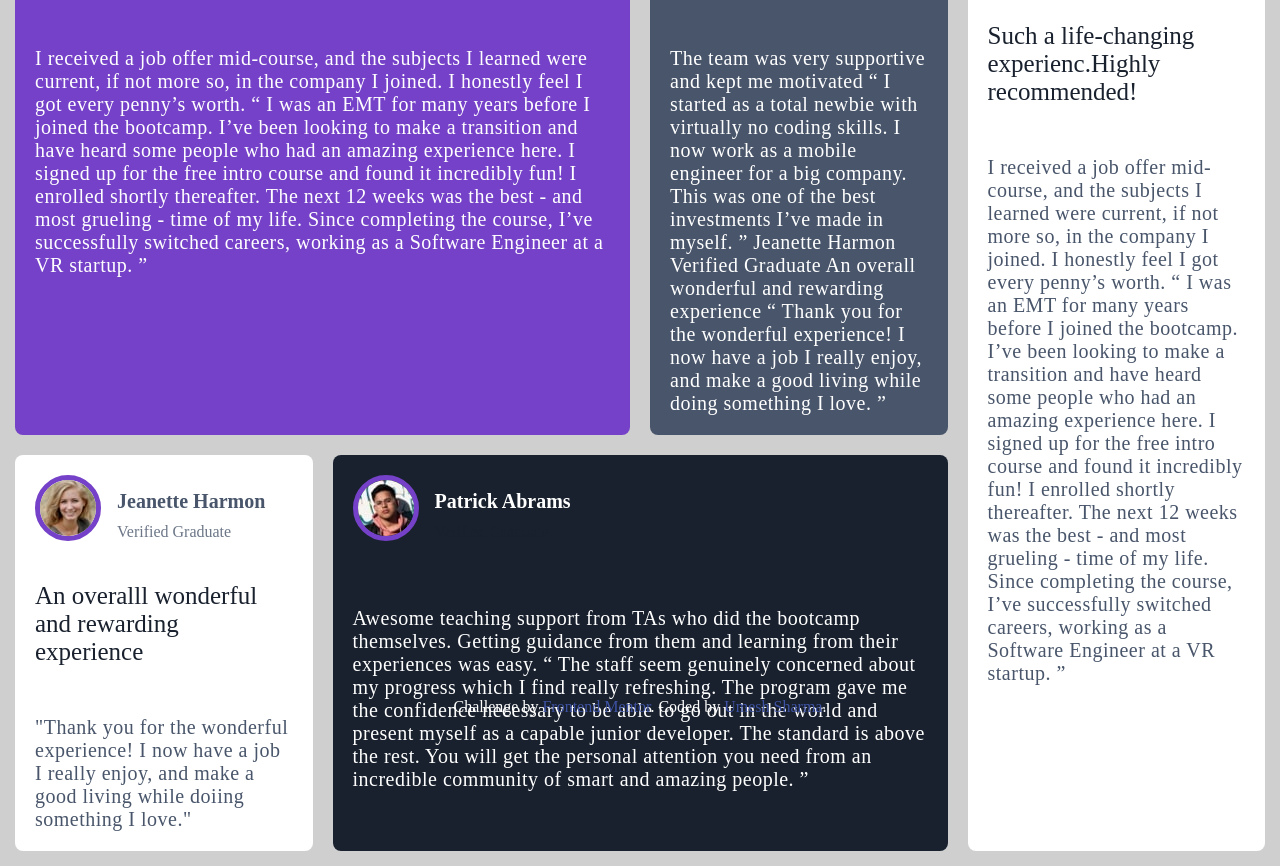
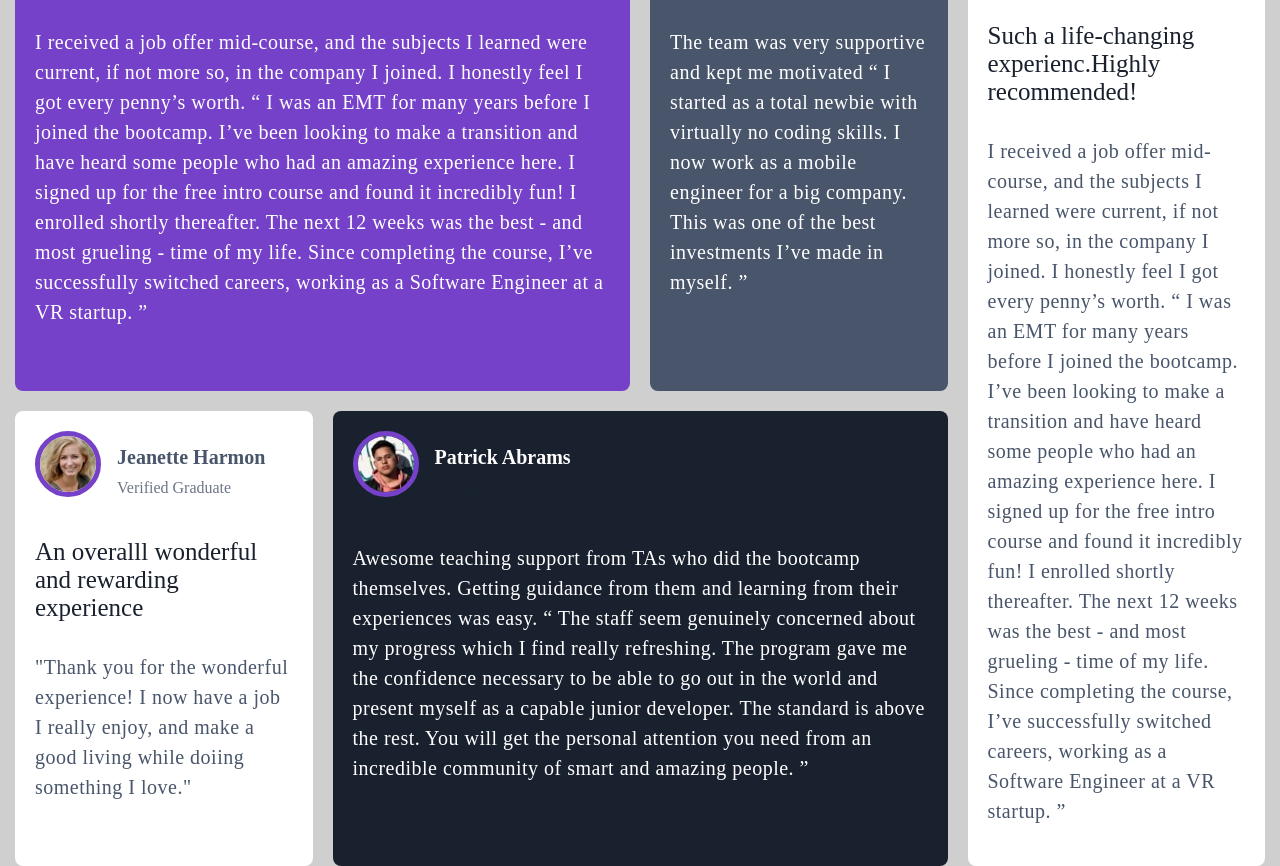
Before and after one commit to Omeshcoding/Testimonials, a plain HTML site: page index.html in a window 1280 px wide. Shown: the part 112-978 px from the top of the page. Drawn offline with Linux system fonts and the light colour scheme; a web font is replaced by a local one.

Commit message:
second change

```diff
--- a/index.html
+++ b/index.html
@@ -18,12 +18,12 @@
 
             </div>
              <div>
-                   <h4 class="name">Daniel Clifford</h4>
+                   <h4 class="name text-color">Daniel Clifford</h4>
                     <p class="qualification">Verified Graduate</p>
                 </div>
             </header>
 
-                <small class="card-text">
+                <p class="card-text text-color">
                     I received a job offer mid-course, and the subjects I learned were current, if not more so,
                     in the company I joined. I honestly feel I got every penny’s worth.
 
@@ -32,33 +32,25 @@
                     for the free intro course and found it incredibly fun! I enrolled shortly thereafter.
                     The next 12 weeks was the best - and most grueling - time of my life. Since completing
                     the course, I’ve successfully switched careers, working as a Software Engineer at a VR startup. ”
-                </small>
+                </p>
             </div>
         <div class="card-2 medium container">
                 <header>
                     <div class="flex">
                     <div><img  class="img" src="./images/image-jonathan.jpg" alt="">
                     </div>
-                       <div> <h4 class="name">Jonathan Walters</h4>
+                       <div> <h4 class="name text-color">Jonathan Walters</h4>
                     <p class="qualification">Verified Graduate</p>
                 </div>
                 </div>
                 </header>
 
-                <small class="card-text">
+                <p class="card-text text-color">
                     The team was very supportive and kept me motivated
 
                     “ I started as a total newbie with virtually no coding skills. I now work as a mobile engineer
                     for a big company. This was one of the best investments I’ve made in myself. ”
-
-                    Jeanette Harmon
-                    Verified Graduate
-
-                    An overall wonderful and rewarding experience
-
-                    “ Thank you for the wonderful experience! I now have a job I really enjoy, and make a good living
-                    while doing something I love. ”
-                </small>
+                </p>
             </div>
             <div class="card-5 medium container">
                     <header>
@@ -74,9 +66,9 @@
                     </header>
                     <p class="feedback"> An overalll wonderful and rewarding experience
                     </p>
-                    <small class="card-text">"Thank you for the wonderful experience! I now have a
+                    <p class="card-text">"Thank you for the wonderful experience! I now have a
                         job I really enjoy, and make a good living while doiing something I love."
-                    </small>
+                    </p>
                 </div>
 
                 <div class="card-4 wide container">
@@ -85,13 +77,13 @@
                   <img class="img" src="./images/image-patrick.jpg" alt="">
                  </div>
                  <div>
-                     <h4 class="name">Patrick Abrams</h4>
+                     <h4 class="name text-color">Patrick Abrams</h4>
                      <p class="qualification">Verified Graduate</p>
                     </div>
                     </div>
                     </header>
 
-                    <small class="card-text">
+                    <p class="card-text text-color">
                         Awesome teaching support from TAs who did the bootcamp themselves. Getting guidance from them and
                         learning from their experiences was easy.
 
@@ -99,7 +91,7 @@
                         gave me the confidence necessary to be able to go out in the world and present myself as a capable
                         junior developer. The standard is above the rest. You will get the personal attention you need from
                         an incredible community of smart and amazing people. ”
-                    </small>
+                    </p>
                 </div>
                 <div class="card-3 long container">
                 <header>
@@ -114,7 +106,7 @@
             </div>
                 </header>
                 <p class="feedback">Such a life-changing experienc.Highly recommended!</p>
-                <small class="card-text">
+                <p class="card-text kira">
                     I received a job offer mid-course, and the subjects I learned were current, if not more so,
                     in the company I joined. I honestly feel I got every penny’s worth.
 
@@ -123,16 +115,16 @@
                     for the free intro course and found it incredibly fun! I enrolled shortly thereafter.
                     The next 12 weeks was the best - and most grueling - time of my life. Since completing
                     the course, I’ve successfully switched careers, working as a Software Engineer at a VR startup. ”
-                </small>
+                </p>
             </div>
             </div>
 
             </section>
-            <footer>
+            <!-- <footer>
                 <div class="attribution">
                     Challenge by <a href="https://www.frontendmentor.io?ref=challenge" target="_blank">Frontend Mentor</a>.
                     Coded by <a href="#">Umesh Sharma</a>.
                   </div>
-            </footer>
+            </footer> -->
         </body>
         </html>
--- a/style.css
+++ b/style.css
@@ -17,7 +17,6 @@ body{
     margin:0;
     padding:0;
     box-sizing: border-box;
-    color:var(--white);
     background-color: var(--Light-grey);
     height:100vh;
 
@@ -27,18 +26,20 @@ body{
     margin:5px;
 }
 /* utility */
-small{
+
+.card-text{
+    margin-top:30px;
     /* text-align:center; */
-    letter-spacing:  .5px;
     font-size:20px;
-    font-weight:thin;
+    letter-spacing:.5px;
+    line-height: 1.5;
+    /* font-weight:thin; */
     display: flex;
     justify-content: center;
     align-items: center;
 }
-.card-text{
-    margin-top:50px;
-
+.text-color{
+    color: #fff;
 }
 .name{
     margin-top:15px;
@@ -55,7 +56,7 @@ small{
 
 /* flex */
 .flex{
-    display:flex;
+   display:flex;
    gap: var(--gap, 1rem);
 }
 
@@ -66,26 +67,21 @@ small{
     /* margin-top:20px; */
     border-radius:8px;
     padding:20px;
-  margin: 2px 10px 18px 10px ;
-  grid-gap:20px;
+    margin: 2px 10px 18px 10px ;
+    grid-gap:30px;
 }
 .img{
     border-radius:50%;
     border:5px solid var(--violet)
 }
-.feedback{
-    color:var(--blakish-blue);
-    font-size: 25px;
-    font-weight: 540;
-}
+
 
 .card-1{
- background-color: var(--violet);
- grid-area: a;
+    background-color: var(--violet);
+    grid-area: a;
 }
 
 .card-2{
-
     background-color: var(--dark-blue);
     grid-area: b;
 }
@@ -93,23 +89,19 @@ small{
 .card-3{
     grid-area: c;
     background-color: var(--white);
-
 }
 
 .card-4{
     grid-area: e;
     background-color: var(--blakish-blue);
-
 }
 
 .card-5{
     grid-area: d;
     background-color: var(--white);
-
-
 }
-.card-3  small,
-.card-5  small
+.card-3  p,
+.card-5  p
 {
 
     color:var(--dark-blue);
@@ -124,6 +116,11 @@ small{
 {
     color:var(--dark-blue);
 }
+.feedback{
+   color:var(--blakish-blue)!important;
+   font-size: 25px;
+   font-weight: 540;
+}
 
 /* Footer Section */
 .attribution {
@@ -135,7 +132,6 @@ small{
     text-decoration: none;
     color: hsl(228, 45%, 44%);
  }
-
 
 @media screen and (min-width:900px){
     .section-head{
```
